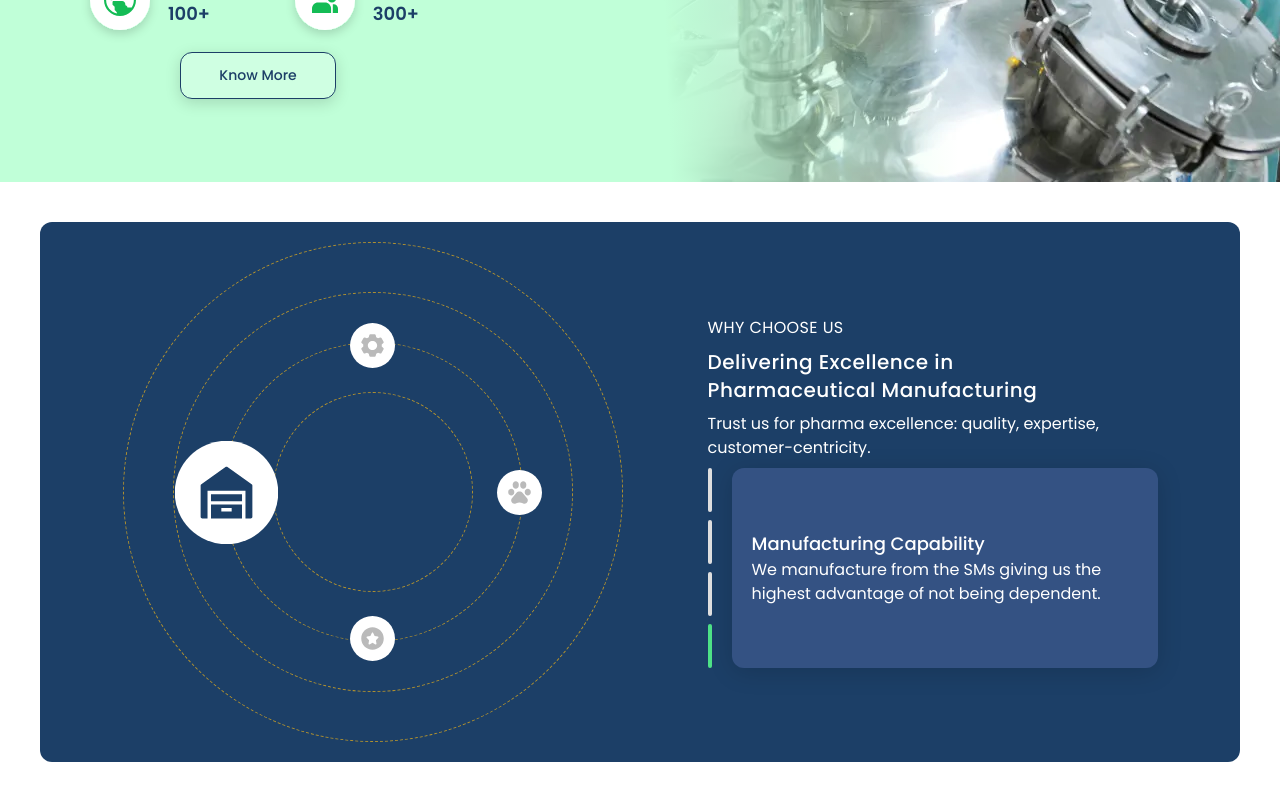
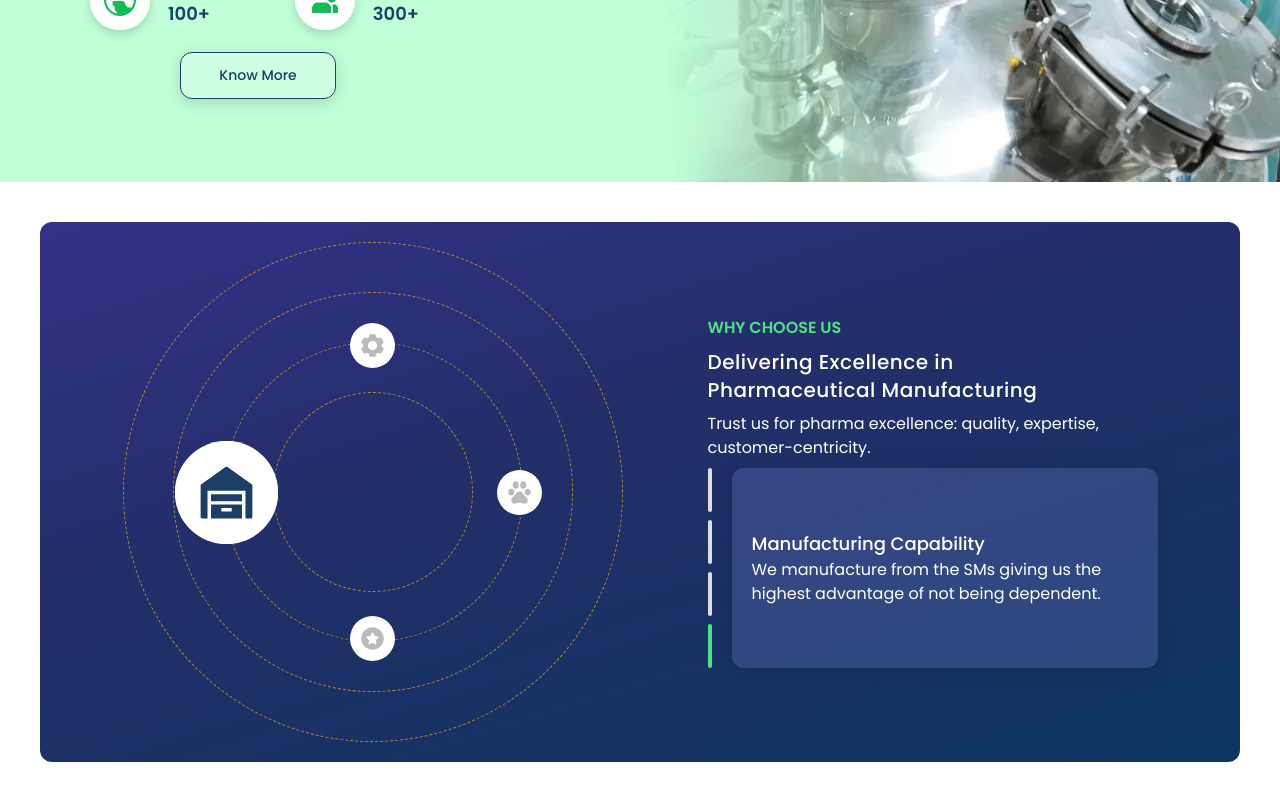
Before and after one commit to hrithikscube/virupaksha, a Next.js app: page / in a window 1280 px wide. Shown: the part 1220-2020 px from the top of the page. Built offline with nearby package versions, Linux system fonts and the light colour scheme.

Commit message:
animation tweaks

```diff
--- a/src/components/animations/ScaleAnimation.jsx
+++ b/src/components/animations/ScaleAnimation.jsx
@@ -2,6 +2,7 @@ import gsap from 'gsap/dist/gsap'
 import { ScrollTrigger } from 'gsap/dist/ScrollTrigger'
 import { ScrollToPlugin } from 'gsap/dist/ScrollToPlugin'
 import React, { Fragment, useEffect, useState } from 'react'
+import { SectionTitle } from '@/pages'
 
 const cardStyles = {
   borderRadius: '12px',
@@ -129,7 +130,7 @@ const ScaleAnimation = () => {
       {/* Animation Frame */}
       <div className='lg:p-10 p-5 parent-container'>
 
-        <div className='bg-primaryBlue p-5 rounded-xl flex flex-row items-center justify-around px-10 animation-frame'>
+        <div className='why-choose-us p-5 rounded-xl flex flex-row items-center justify-around px-10 animation-frame'>
           {/* Animate frame */}
           <div className='border border-dashed border-[#FEBC13A6] rounded-full w-[500px] h-[500px] bg-transparent flex items-center justify-center animation-frame' >
             <div className='border border-dashed border-[#FEBC13A6] rounded-full w-[400px] h-[400px] bg-transparent flex items-center justify-center '>
@@ -153,7 +154,7 @@ const ScaleAnimation = () => {
           {/* Content */}
 
           <div className='lg:w-[450px] flex flex-col gap-2'>
-            <p className='text-base text-white uppercase tracking-wide'>Why Choose us</p>
+            <SectionTitle title="Why Choose us" style="text-[#4EE287]" />
             <p className='lg:text-xl text-lg font-medium tracking-wide text-white'>Delivering Excellence in <br /> Pharmaceutical Manufacturing</p>
             <p className='text-base font-thin text-white'>Trust us for pharma excellence: quality, expertise, customer-centricity.</p>
 
```
